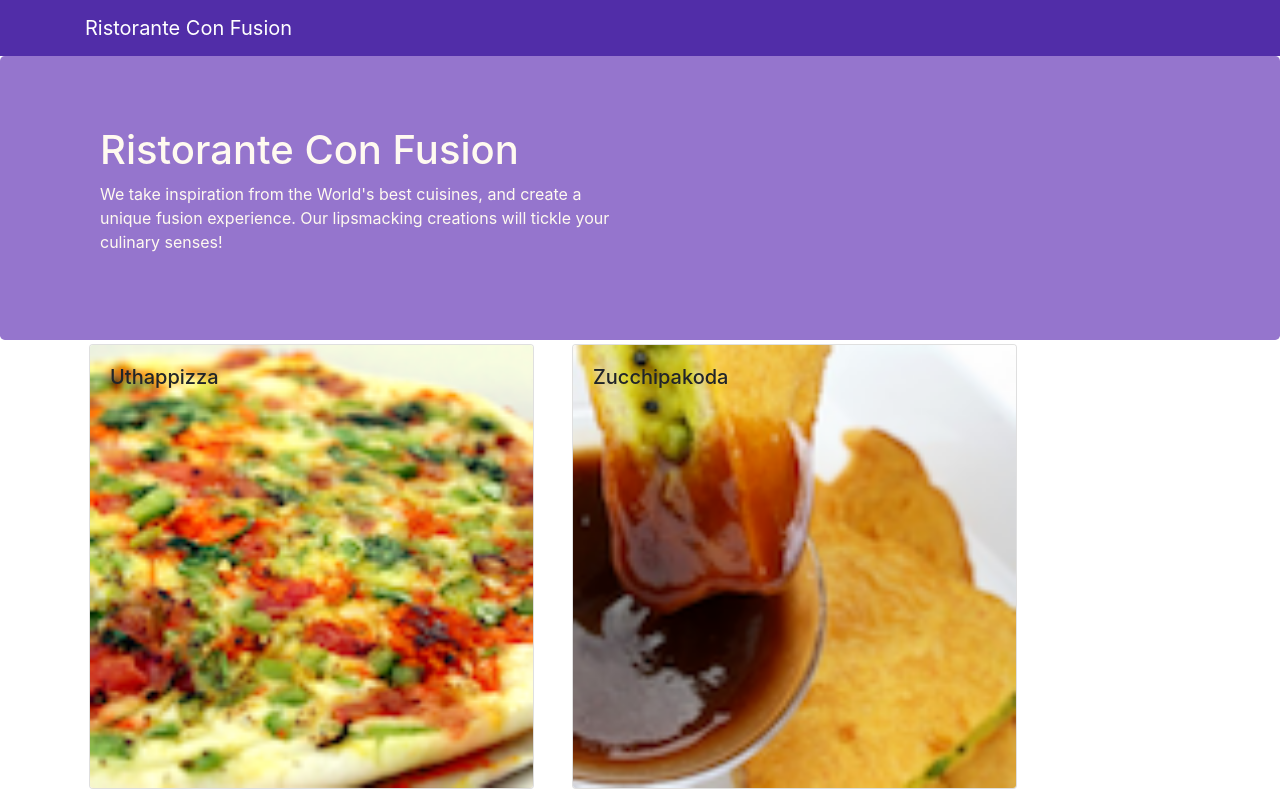
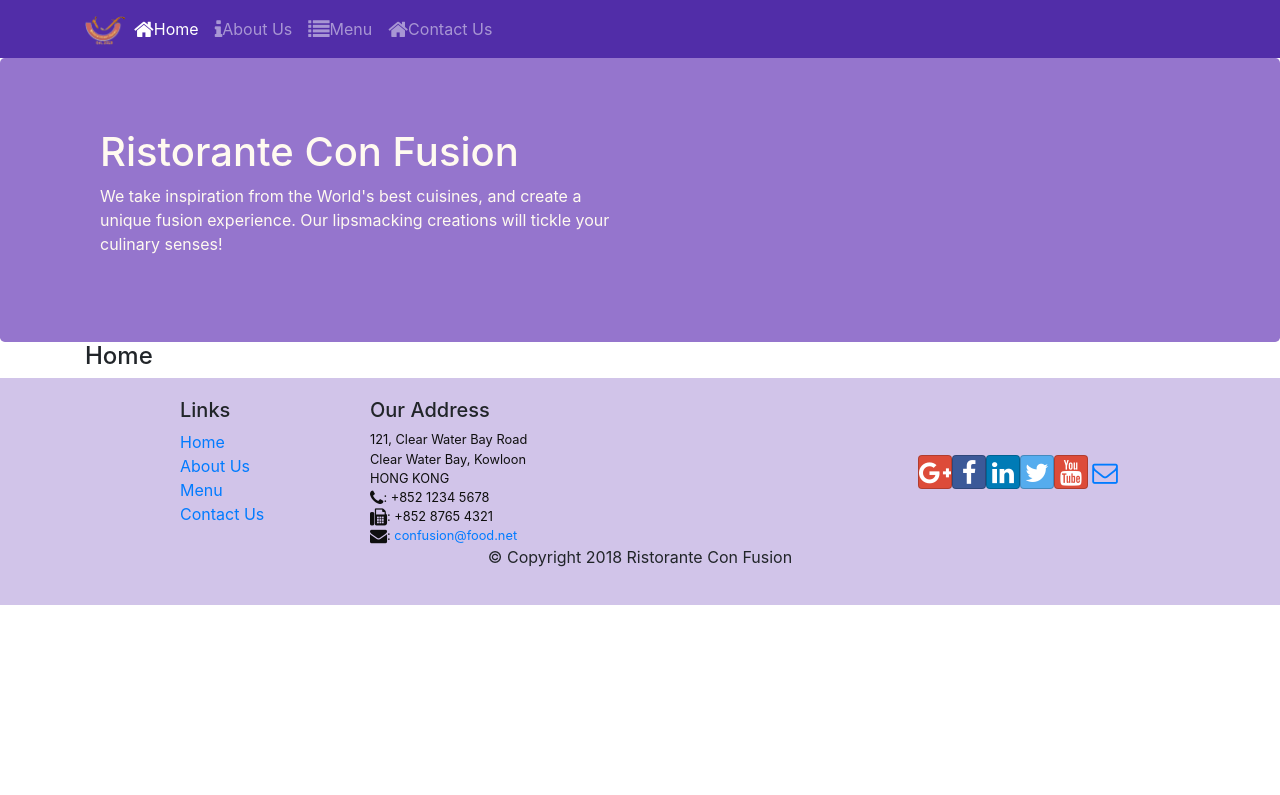
Before and after one commit to Tanveeshs/ReactConfusion, a React (Create React App) app: page /home in a window 1280 px wide. Shown: the top 795 px of the page. Built offline with nearby package versions, Linux system fonts and the light colour scheme.

Commit message:
reactrouter

```diff
--- a/package.json
+++ b/package.json
@@ -12,6 +12,7 @@
     "react": "^16.12.0",
     "react-dom": "^16.12.0",
     "react-popper": "0.9.2",
+    "react-router-dom": "4.2.2",
     "react-scripts": "3.4.0",
     "reactstrap": "5.0.0"
   },
--- a/src/App.js
+++ b/src/App.js
@@ -1,13 +1,16 @@
 import React, { Component } from "react";
 import Main from "./components/MainComponent";
 import './App.css';
+import {BrowserRouter} from "react-router-dom";
 
 class App extends Component{
     render() {
         return (
-            <div>
-                <Main />
-            </div>
+            <BrowserRouter>
+                <div>
+                    <Main />
+                </div>
+            </BrowserRouter>
         )
     }
 
--- a/src/components/FooterComponent.js
+++ b/src/components/FooterComponent.js
@@ -1,4 +1,5 @@
 import React from 'react';
+import {Link} from "react-router-dom";
 
 function Footer(props) {
     return(
@@ -8,10 +9,10 @@ function Footer(props) {
                     <div className="col-4 offset-1 col-sm-2">
                         <h5>Links</h5>
                         <ul className="list-unstyled">
-                            <li><a href="#">Home</a></li>
-                            <li><a href="#">About</a></li>
-                            <li><a href="#">Menu</a></li>
-                            <li><a href="contactus.html">Contact</a></li>
+                            <li><Link to="/home">Home</Link></li>
+                            <li><Link to="/aboutus">About Us</Link></li>
+                            <li><Link to="/menu">Menu</Link></li>
+                            <li><Link to="/contactus">Contact Us</Link></li>
                         </ul>
                     </div>
                     <div className="col-7 col-sm-5">
--- a/src/components/HeaderComponent.js
+++ b/src/components/HeaderComponent.js
@@ -1,13 +1,58 @@
 import React,{ Component } from "react";
-import {Jumbotron, Navbar, NavbarBrand} from 'reactstrap';
+import {Collapse, Jumbotron, Nav, Navbar, NavbarBrand, NavbarToggler, NavItem} from 'reactstrap';
+import {NavLink} from "react-router-dom";
 
 class Header extends Component{
+    constructor(props) {
+        super(props);
+        this.state = {
+            isNavOpen: false
+        }
+        this.toggleNav = this.toggleNav.bind(this);
+    }
+
+    toggleNav() {
+        this.setState({
+            isNavOpen: !this.state.isNavOpen
+        });
+    }
+
     render() {
         return (
             <React.Fragment>
-                <Navbar dark>
+                <Navbar dark expand="md">
                     <div className="container">
-                        <NavbarBrand href="/">Ristorante Con Fusion</NavbarBrand>
+                        <NavbarToggler onClick={this.toggleNav} />
+                        <NavbarBrand className="mr-auto" href="/">
+                            <img src="assets/images/logo.png" height="30" width="41" alt="Restaurant Con Fusion"/>
+                        </NavbarBrand>
+                        <Collapse isOpen ={this.state.isNavOpen} navbar>
+                        <Nav navbar>
+                            <NavItem>
+                                <NavLink className="nav-link" to="/home">
+                                    <span className="fa fa-home fa-lg"></span>Home
+                                </NavLink>
+                            </NavItem>
+
+                            <NavItem>
+                                <NavLink className="nav-link" to="/aboutus">
+                                    <span className="fa fa-info fa-lg"></span>About Us
+                                </NavLink>
+                            </NavItem>
+
+                            <NavItem>
+                                <NavLink className="nav-link" to="/menu">
+                                    <span className="fa fa-list fa-lg"></span>Menu
+                                </NavLink>
+                            </NavItem>
+
+                            <NavItem>
+                                <NavLink className="nav-link" to="/contactus">
+                                    <span className="fa fa-home fa-lg"></span>Contact Us
+                                </NavLink>
+                            </NavItem>
+                        </Nav>
+                        </Collapse>
                     </div>
                 </Navbar>
                 <Jumbotron>
--- /dev/null
+++ b/src/components/HomeComponent.js
@@ -0,0 +1,12 @@
+import React from "react";
+
+
+function Home(props) {
+    return (
+        <div className="container">
+            <h4>Home</h4>
+        </div>
+    );
+
+}
+export default Home;
--- a/src/components/MainComponent.js
+++ b/src/components/MainComponent.js
@@ -2,30 +2,32 @@ import React, {Component} from 'react';
 import Header from "./HeaderComponent";
 import Menu from "./MenuComponent";
 import { DISHES } from "../shared/dishes";
-import Dishdetail from './DishdetailComponent'
 import Footer from "./FooterComponent";
+import Home from "./HomeComponent";
+import { Switch,Route,Redirect } from "react-router-dom";
+
 
 class Main extends Component{
     constructor(props) {
         super(props);
         this.state = {
             dishes:DISHES,
-            selectedDish:null
         };
     }
-    onDishSelect(dishId) {
-        this.setState({selectedDish:dishId});
-
-    }
-
     render() {
+        const HomePage = () =>{
+            return(
+                <Home/>
+            )
+        };
         return(
             <div>
                 <Header />
-                <Menu dishes={this.state.dishes} onClick={(dishId)=> this.onDishSelect(dishId)} />
-                <div className="container">
-                <Dishdetail dish={this.state.dishes.filter((dish)=> dish.id == this.state.selectedDish)[0]} />
-                </div>
+                <Switch>
+                    <Route path="/home" component={HomePage} />
+                    <Route exact path="/menu" component={()=> <Menu dishes={this.state.dishes}  /> } />
+                    <Redirect to="/home"/>
+                </Switch>
                 <Footer/>
             </div>
         );
```
Also changed, not shown: 1 other file (tests, documents, lock files or other folders).
